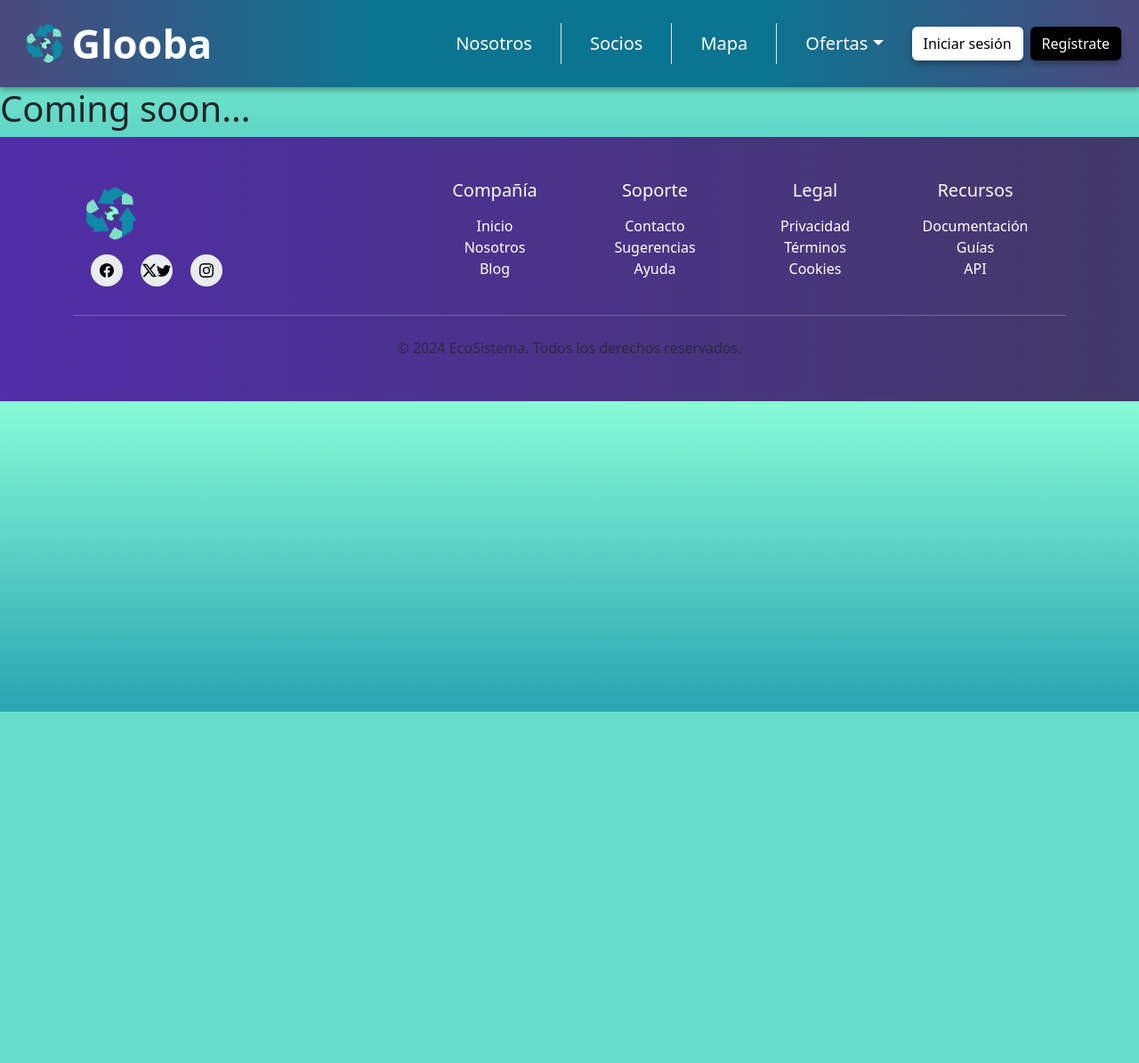
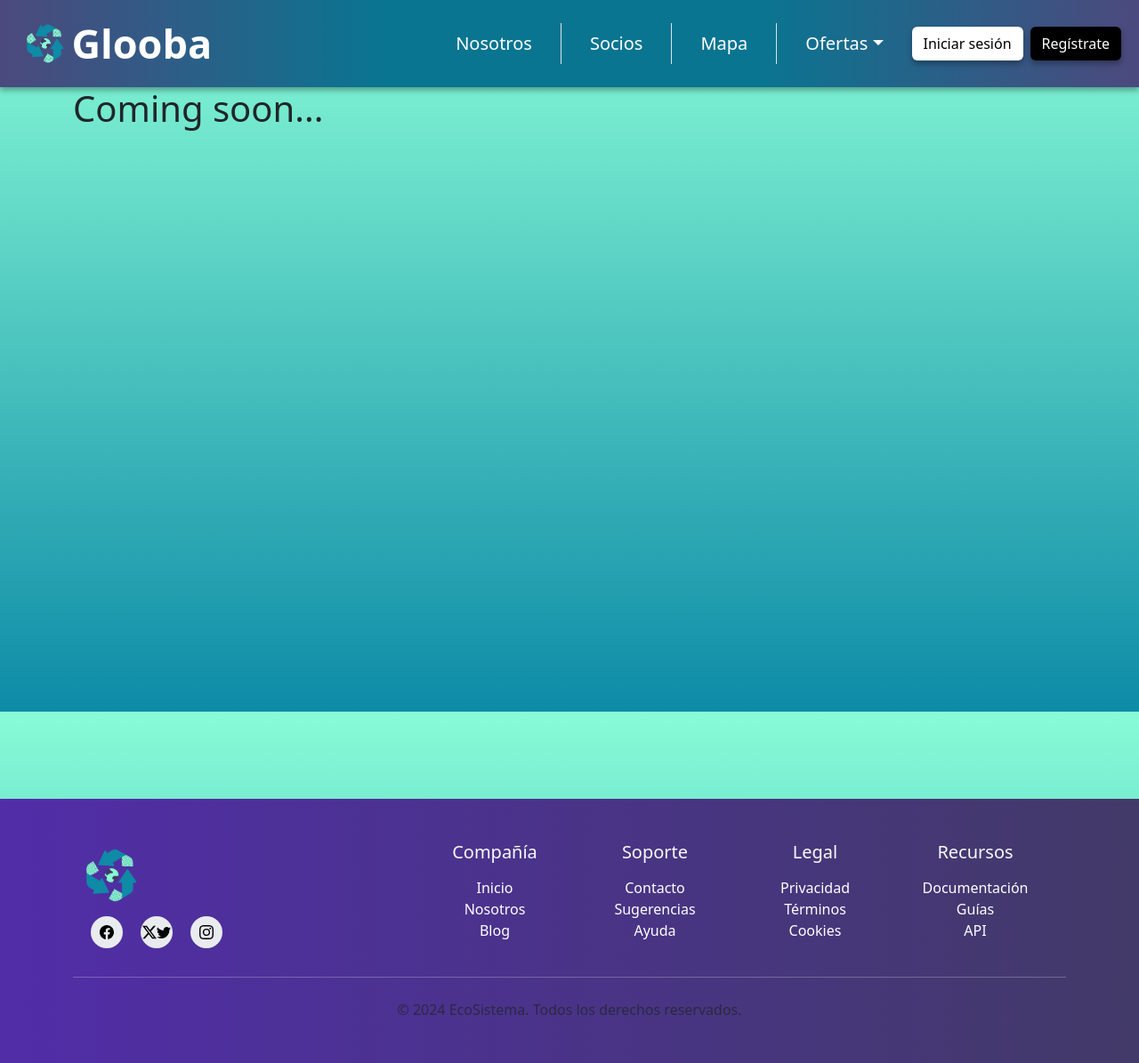
Before and after one commit to MartinVergaraVargas/Glooba, a Flask app: page /enrolamiento_empresas in a window 1280 px wide. Shown: the whole page at 89% size. Before the commit the page ends 800 px from the top, so only its background shows below. Run offline with Flask 3, Linux system fonts and the light colour scheme; some libraries are stand-ins or nearby versions.

Commit message:
Se edita html preliminar de pagina de enrolamiento de empresas (no funcional)

```diff
--- a/Glooba/blueprints/main/templates/pagina_empresas.html
+++ b/Glooba/blueprints/main/templates/pagina_empresas.html
@@ -1,7 +1,9 @@
 {% extends "layout.html" %}
 
 {% block content %}
-
-<h1>Coming soon...</h1>
-
+<body>
+    <div class="container" style="height: 100%;">
+        <h1>Coming soon...</h1>
+    </div>
+</body>
 {%endblock%}
--- a/Glooba/static/css/estilo.css
+++ b/Glooba/static/css/estilo.css
@@ -13,6 +13,10 @@
     --primary-cyan-dark: #0d8ba7;
     --primary-cyan-light: #11dfd0;
     --primary-calipso: #88fbd6;
+}
+
+html, body {
+    height: 100%; /* Asegura que la página ocupe el 100% de la altura */
 }
 
 img {
```
